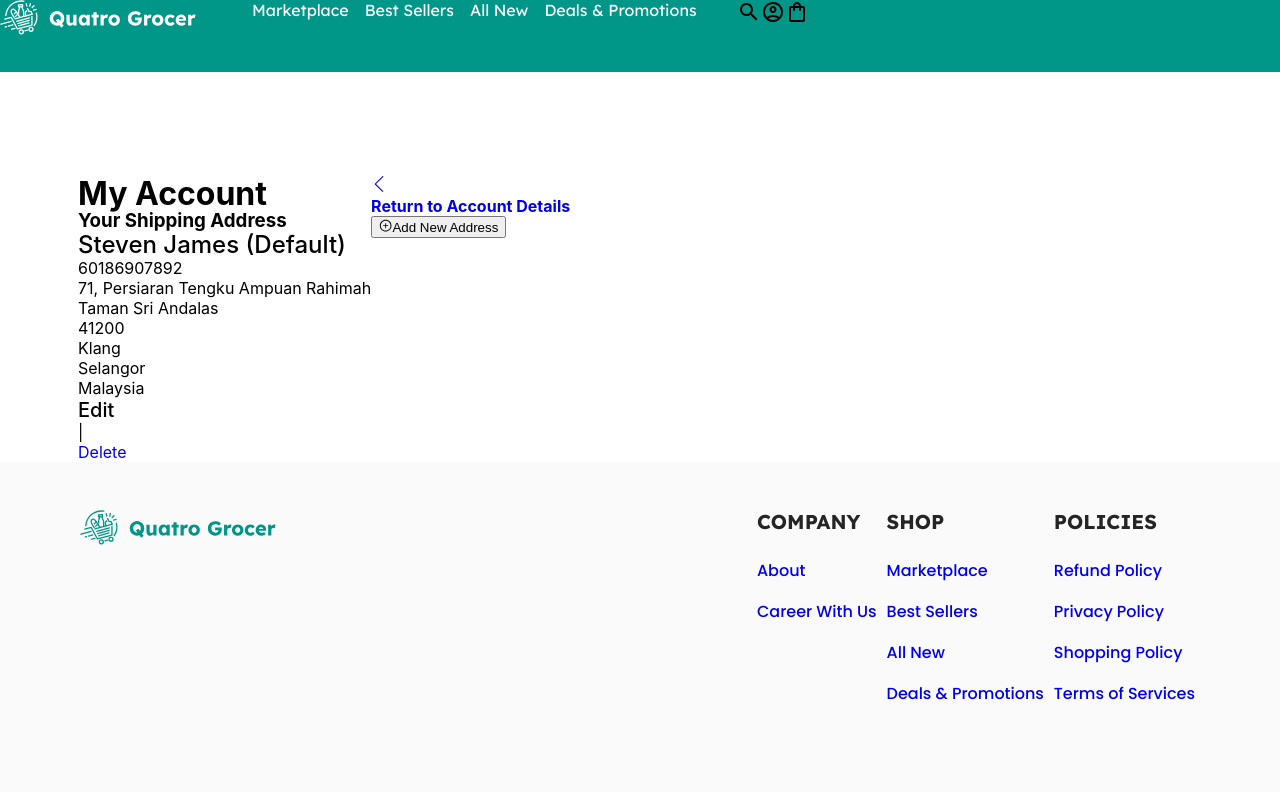
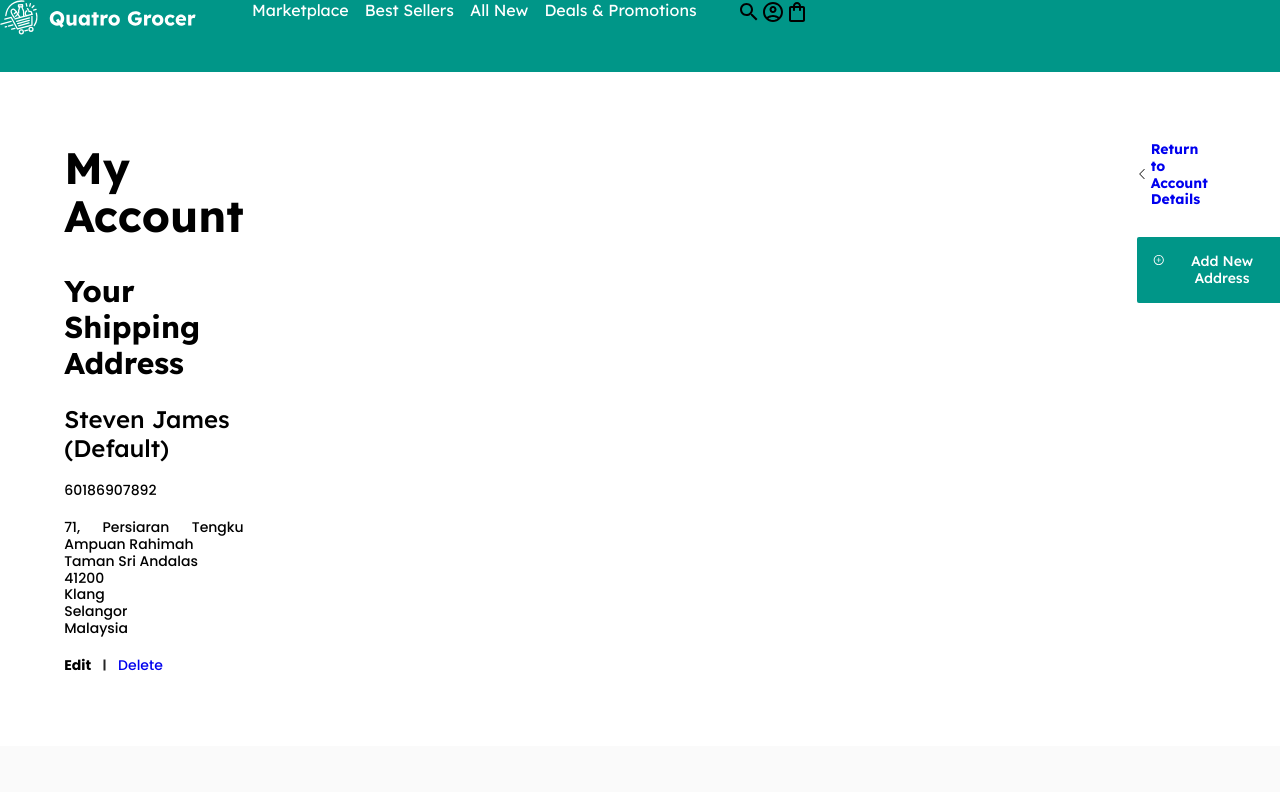
Before and after one commit to izT-1213/quatrogrocer-fe-drc-1, a React (Create React App) app: page /address in a window 1280 px wide. Shown: the top 792 px of the page. Built offline with nearby package versions, Linux system fonts and the light colour scheme; a web font is replaced by a local one.

Commit message:
address page complete

```diff
--- a/src/Pages/AddressPage/address.css
+++ b/src/Pages/AddressPage/address.css
@@ -24,7 +24,129 @@ a:active {
 }
 
 .address-page-container {
-  padding-top: 104px;
-  padding-left: 78px;
+  justify-content: center;
   display: flex;
+}
+.address-page-container .address-page-header {
+  flex-direction: column;
+  margin: 72px;
+}
+.address-page-container .address-page-header h1 {
+  font-family: "Lexend Deca";
+  font-style: normal;
+  font-weight: 700;
+  font-size: 44px;
+}
+.address-page-container .address-page-header .your-shipping-address-container h3 {
+  font-family: "Lexend Deca";
+  font-style: normal;
+  font-weight: 600;
+  font-size: 30px;
+  line-height: 120%;
+  /* identical to box height, or 36px */
+  display: flex;
+  flex-direction: column;
+  margin-top: 32px;
+}
+.address-page-container .address-page-header .shipping-details-container {
+  display: flex;
+  flex-direction: column;
+  justify-items: flex-start;
+  margin-top: 24px;
+  border-radius: 4px;
+}
+.address-page-container .address-page-header .shipping-details-container .shipping-details-table h3 {
+  font-family: "Lexend Deca";
+  font-style: normal;
+  font-weight: 500;
+  font-size: 24px;
+  line-height: 120%;
+}
+.address-page-container .address-page-header .shipping-details-container .shipping-details-table p {
+  font-family: "Poppins";
+  font-style: normal;
+  font-weight: 500;
+  font-size: 14px;
+  line-height: 120%;
+  /* identical to box height, or 17px */
+}
+.address-page-container .address-page-header .shipping-details-container .links {
+  display: flex;
+  justify-content: flex-start;
+  align-items: center;
+}
+.address-page-container .address-page-header .shipping-details-container .links .edit-link {
+  margin-right: 8px;
+  font-family: "Poppins";
+  font-style: normal;
+  font-weight: 700;
+  font-size: 14px;
+  line-height: 120%;
+}
+.address-page-container .address-page-header .shipping-details-container .links .vertical-line {
+  width: 11px;
+  height: 1px;
+  left: 35px;
+  top: 201px;
+  /* Black */
+  border: 1px solid #252525;
+  transform: rotate(-90deg);
+}
+.address-page-container .address-page-header .shipping-details-container .links .delete-btn {
+  font-family: "Poppins";
+  font-style: normal;
+  font-weight: 500;
+  font-size: 14px;
+  line-height: 120%;
+  margin-left: 8px;
+}
+.address-page-container .navigation-buttons {
+  flex-direction: column;
+  justify-content: flex-end;
+  margin-top: 69px;
+  margin-left: 821px;
+}
+.address-page-container .navigation-buttons .back-to-account-container {
+  display: flex;
+  flex-direction: row;
+  align-items: center;
+  padding: 0px;
+  gap: 4px;
+  padding-right: 80px;
+  padding-bottom: 29px;
+}
+.address-page-container .navigation-buttons .back-to-account-container .left-icon {
+  font-size: 10px;
+}
+.address-page-container .navigation-buttons .back-to-account-container .back-to-account-link-container {
+  font-family: "Lexend Deca";
+  font-style: normal;
+  font-weight: 500;
+  font-size: 14px;
+  line-height: 120%;
+  display: flex;
+  align-items: center;
+}
+.address-page-container .navigation-buttons .back-to-account-container .back-to-account-link-container .back-to-account-link:hover {
+  color: #ff8a65;
+}
+.address-page-container .navigation-buttons .add-address-btn {
+  display: flex;
+  flex-direction: row;
+  align-items: flex-start;
+  padding: 16px;
+  gap: 8px;
+  background: #009688;
+  border-radius: 2px;
+  border: none;
+  /*font*/
+  color: #ffffff;
+  font-family: "Lexend Deca";
+  font-style: normal;
+  font-weight: 500;
+  font-size: 14px;
+  line-height: 120%;
+}
+.address-page-container .navigation-buttons .add-address-btn:hover {
+  background-color: #ff8a65;
 }/*# sourceMappingURL=address.css.map */
--- a/src/Pages/AddressPage/address.jsx
+++ b/src/Pages/AddressPage/address.jsx
@@ -11,11 +11,14 @@ function AddressPage() {
         <h1>My Account</h1>
         <div className="your-shipping-address-container">
           <h3>Your Shipping Address</h3>
+        </div>
         <div className="shipping-details-container">
           <div className="shipping-details-table">
             <h3 className="user-name">Steven James (Default)</h3>
+            <br></br>
 
             <p className="phone-number">60186907892</p>
+            <br></br>
 
             <p className="address">71, Persiaran Tengku Ampuan Rahimah</p>
 
@@ -28,32 +31,34 @@ function AddressPage() {
             <p className="address">Selangor</p>
 
             <p className="address">Malaysia</p>
-
+          </div>
+          <br></br>
           <div className="links">
-                <div className="edit-link-container">
             <Link to="/edit-address" className="edit-link">
               Edit
             </Link>
-                </div>
 
-                <div className="vertical-line">|</div>
-                <div className="delete-btn-container">
+            <div className="vertical-line"></div>
+
             <Link to="/delete-address" className="delete-btn">
               Delete
             </Link>
           </div>
         </div>
       </div>
+
+      <div className="navigation-buttons">
+        <div className="back-to-account-container">
+          <div className="left-icon">
+            <SlArrowLeft />
           </div>
+          <div className="back-to-account-link-container">
+            <Link to="profile" className="back-to-account-link">
+              <h4>Return to Account Details</h4>
+            </Link>
           </div>
         </div>
 
-      <div className="navigation-buttons">
-        <Link to="profile" className="back-to-account">
-          <SlArrowLeft />
-          <h4>Return to Account Details</h4>
-        </Link>
-        <div className="add-address-container">
         <Link to="add-new-address">
           <button className="add-address-btn">
             <AiOutlinePlusCircle />
@@ -62,7 +67,6 @@ function AddressPage() {
         </Link>
       </div>
     </div>
-    </div>
   );
 }
 
--- a/src/Pages/AddressPage/address.scss
+++ b/src/Pages/AddressPage/address.scss
@@ -9,44 +9,155 @@
 }
 
 .address-page-container {
-  padding-top:104px;
-  padding-left:78px;
+  justify-content: center;
   display: flex;
+
   .address-page-header {
-    h1{
+    flex-direction: column;
+    margin: 72px;
 
+    h1 {
+      font-family: "Lexend Deca";
+      font-style: normal;
+      font-weight: 700;
+      font-size: 44px;
     }
+
     .your-shipping-address-container {
+      h3 {
+        font-family: "Lexend Deca";
+        font-style: normal;
+        font-weight: 600;
+        font-size: 30px;
+        line-height: 120%;
+        /* identical to box height, or 36px */
+
+        display: flex;
+        flex-direction: column;
+        margin-top: 32px;
+      }
+    }
+    .shipping-details-container {
+      display: flex;
+      flex-direction: column;
+      justify-items: flex-start;
+
+      margin-top: 24px;
+      border-radius: 4px;
       .shipping-details-table {
         h3 {
+          font-family: "Lexend Deca";
+          font-style: normal;
+          font-weight: 500;
+          font-size: 24px;
+          line-height: 120%;
         }
 
         p {
+          font-family: "Poppins";
+          font-style: normal;
+          font-weight: 500;
+          font-size: 14px;
+          line-height: 120%;
+          /* identical to box height, or 17px */
         }
+      }
+      .links {
+        display: flex;
+        justify-content: flex-start;
+        align-items: center;
 
-        .links {
-          .edit-link-container {
         .edit-link {
-            }
+          margin-right: 8px;
+          font-family: "Poppins";
+          font-style: normal;
+          font-weight: 700;
+          font-size: 14px;
+          line-height: 120%;
         }
 
         .vertical-line {
+          width: 11px;
+          height: 1px;
+          left: 35px;
+          top: 201px;
+
+          /* Black */
+
+          border: 1px solid #252525;
+          transform: rotate(-90deg);
         }
 
-          .delete-btn-container {
         .delete-btn {
+          font-family: "Poppins";
+          font-style: normal;
+          font-weight: 500;
+          font-size: 14px;
+          line-height: 120%;
+
+          margin-left: 8px;
         }
       }
     }
   }
+  .navigation-buttons {
+    flex-direction: column;
+    justify-content: flex-end;
+    margin-top: 69px;
+    margin-left: 821px;
+
+    // align-self: flex-start;
+    // justify-self: flex-end;
+    .back-to-account-container {
+      display: flex;
+      flex-direction: row;
+      align-items: center;
+      padding: 0px;
+      gap: 4px;
+      padding-right: 80px;
+      padding-bottom: 29px;
+
+      .left-icon {
+        font-size: 10px;
       }
-  }
-  .navigation-buttons{
-    .back-to-account{}
-    .add-address-container{
-      .add-address-btn{
 
+      .back-to-account-link-container {
+        font-family: "Lexend Deca";
+        font-style: normal;
+        font-weight: 500;
+        font-size: 14px;
+        line-height: 120%;
+
+        display: flex;
+        align-items: center;
+
+        .back-to-account-link {
+          &:hover {
+            color: $secondary-color;
           }
         }
       }
     }
+    .add-address-btn {
+      display: flex;
+      flex-direction: row;
+      align-items: flex-start;
+      padding: 16px;
+      gap: 8px;
+      background: #009688;
+      border-radius: 2px;
+      border: none;
+      /*font*/
+      color: $white-color;
+      font-family: "Lexend Deca";
+      font-style: normal;
+      font-weight: 500;
+      font-size: 14px;
+      line-height: 120%;
+
+      &:hover {
+        background-color: $secondary-color;
+      }
+    }
+  }
+}
```
Also changed, not shown: 1 other file (tests, documents, lock files or other folders). Lines whose indentation alone changed are shown as unchanged.
